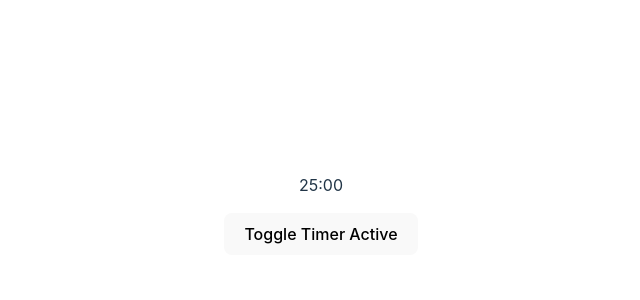
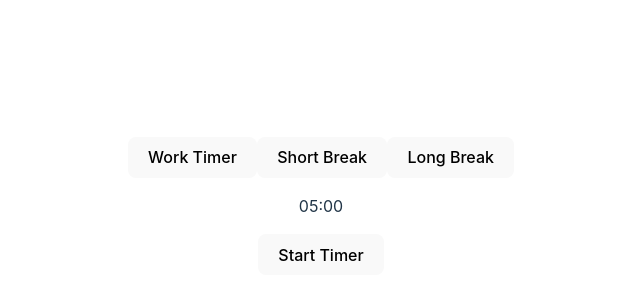
Before and after one commit to John-Ericksen/PomoTimer, a React (Vite) app: page / in a window 1280 px wide. Shown: the part 194-494 px from the top of the page, without its empty margins (319-959 px from the left). Built offline with nearby package versions, Linux system fonts and the light colour scheme.

Commit message:
continue working

```diff
--- a/src/App.tsx
+++ b/src/App.tsx
@@ -1,12 +1,11 @@
 import { useState } from 'react'
 import './App.css'
-import PomodoroTimer from './components/PomodoroTimer'
+import Main from './components/Main';
 
 function App() {
-
   return (
     <>
-      <PomodoroTimer/>
+      <Main/>
     </>
   )
 }
--- /dev/null
+++ b/src/components/ButtonRow.tsx
@@ -0,0 +1,9 @@
+export default function WorkButton() {
+  return (
+    <>
+      <button>Work Timer</button>
+      <button>Short Break</button>
+      <button>Long Break</button>
+    </>
+  );
+}
--- /dev/null
+++ b/src/components/Main.tsx
@@ -0,0 +1,30 @@
+import Timer from "./Timer";
+import WorkButton from "./ButtonRow";
+import { useEffect, useState } from "react";
+
+export default function Main() {
+  const [currentTimerState, setCurrentTimerState] = useState("work");
+  const [timerValues, setTimerValues] = useState([1500, 300, 900]);
+  const [timeToCountdown, setTimeToCountdown] = useState(timerValues[1]);
+
+  useEffect(() => {
+    if (currentTimerState == "work") {
+      setTimeToCountdown(timerValues[0]);
+    } else if (currentTimerState == "shortbreak") {
+      setTimeToCountdown(timerValues[1]);
+    } else if (currentTimerState == "longbreak") {
+      setTimeToCountdown(timerValues[2]);
+    }
+  }, [currentTimerState]);
+
+  function updateCurrentState(newState: string) {
+    setCurrentTimerState(newState);
+  }
+
+  return (
+    <>
+      <WorkButton />
+      <Timer timeToCountdown={timeToCountdown} />
+    </>
+  );
+}
--- a/src/components/PomodoroTimer.tsx
+++ b/src/components/Timer.tsx
@@ -1,10 +1,10 @@
 import { useEffect } from "react";
 import { useState } from "react";
 
-const TIME_IN_MILISECONDS_TO_COUNTDOWN = 1500 * 1000; //1500 for 25 minutes
 const INTERVAL_IN_MILISECONDS = 100;
 
-export default function PomodoroTimer() {
+export default function Timer(props: any) {
+  const TIME_IN_MILISECONDS_TO_COUNTDOWN: number = props.timeToCountdown * 1000;
   const [time, setTime] = useState(TIME_IN_MILISECONDS_TO_COUNTDOWN);
   const [referenceTime, setReferenceTime] = useState(Date.now());
   const [isCountingDown, setIsCountingDown] = useState(false);
@@ -62,10 +62,14 @@ export default function PomodoroTimer() {
     }
   }, [time, isCountingDown]);
 
+  //--------------------------
+
   return (
     <div>
       <p>{`${minutesString}:${secondsString}`}</p>
-      <button onClick={toggleIsCountingDown}>Toggle Timer Active</button>
+      <button onClick={toggleIsCountingDown}>
+        {isCountingDown ? "Pause Timer" : "Start Timer"}
+      </button>
     </div>
   );
 }
```
